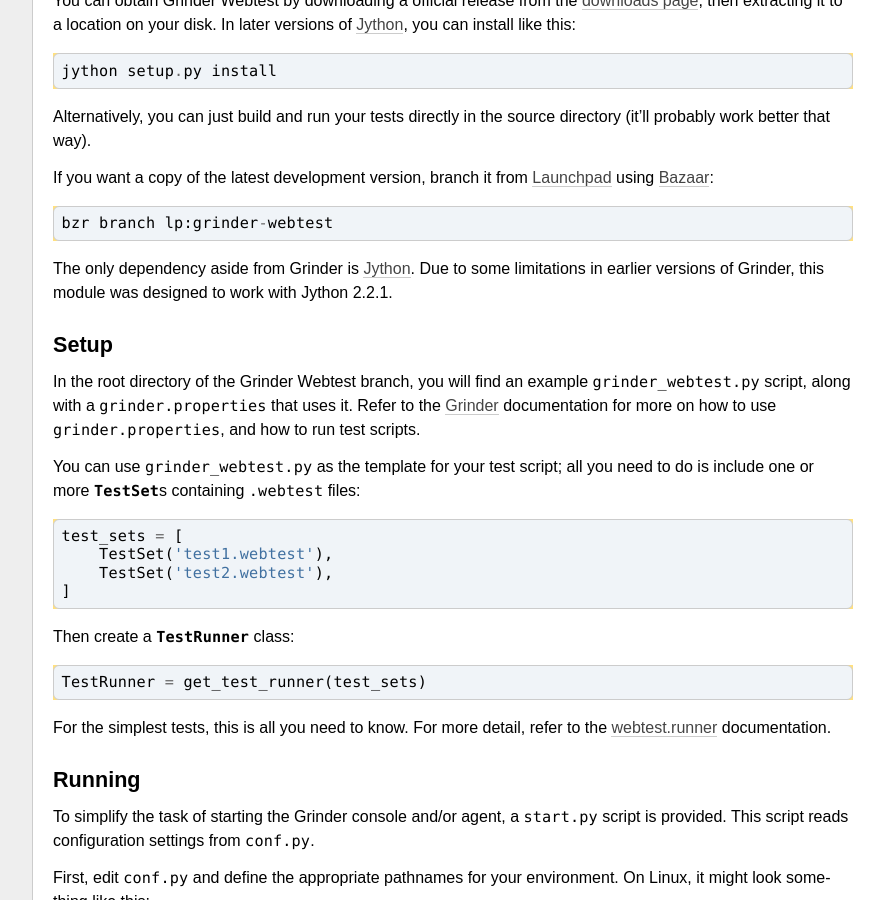
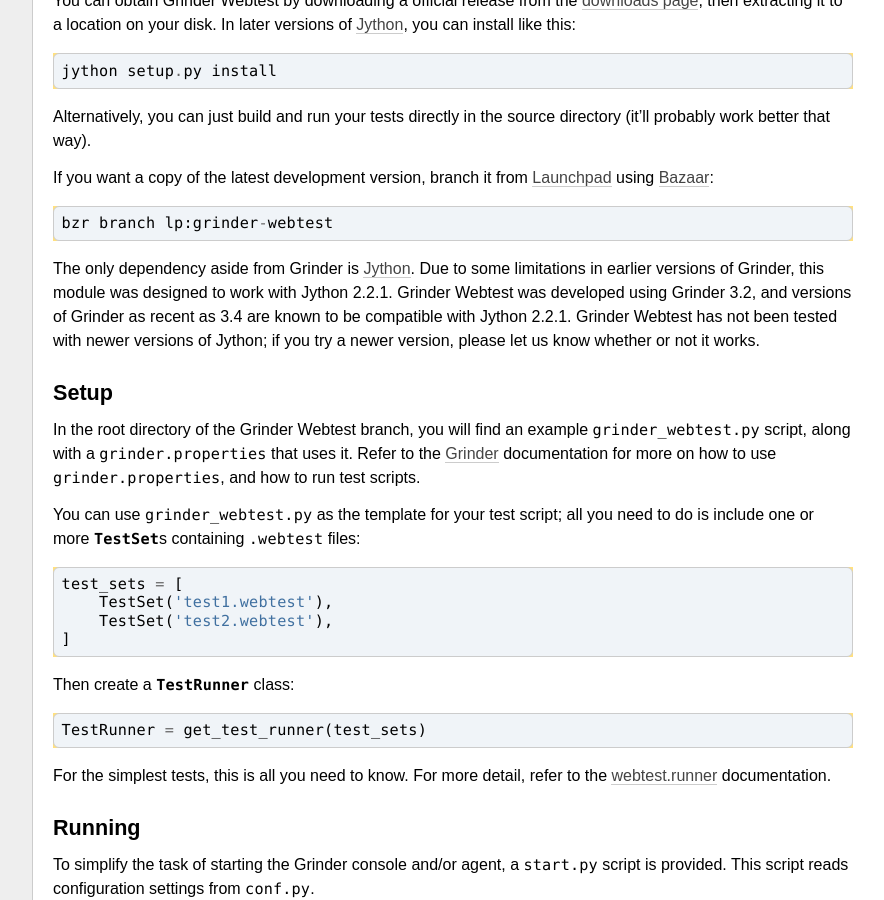
Before and after one commit to a-e/grinder-webtest, a Sphinx documentation site: the page built from docs/index.rst, in a window 1280 px wide and 900 px high, scrolled down 835 px. Shown: the whole window, without its empty margins (208-1092 px from the left). Built offline with Sphinx 7.4.7, drawn with Linux system fonts in a browser that asks for light colours.

Commit message:
Note about Jython 2.2.1

```diff
--- a/docs/index.rst
+++ b/docs/index.rst
@@ -64,6 +64,10 @@
 
 The only dependency aside from Grinder is Jython_. Due to some limitations in
 earlier versions of Grinder, this module was designed to work with Jython 2.2.1.
+Grinder Webtest was developed using Grinder 3.2, and versions of Grinder as
+recent as 3.4 are known to be compatible with Jython 2.2.1. Grinder Webtest has
+not been tested with newer versions of Jython; if you try a newer version,
+please let us know whether or not it works.
 
 .. _downloads page: https://launchpad.net/grinder-webtest/+download
 
```
